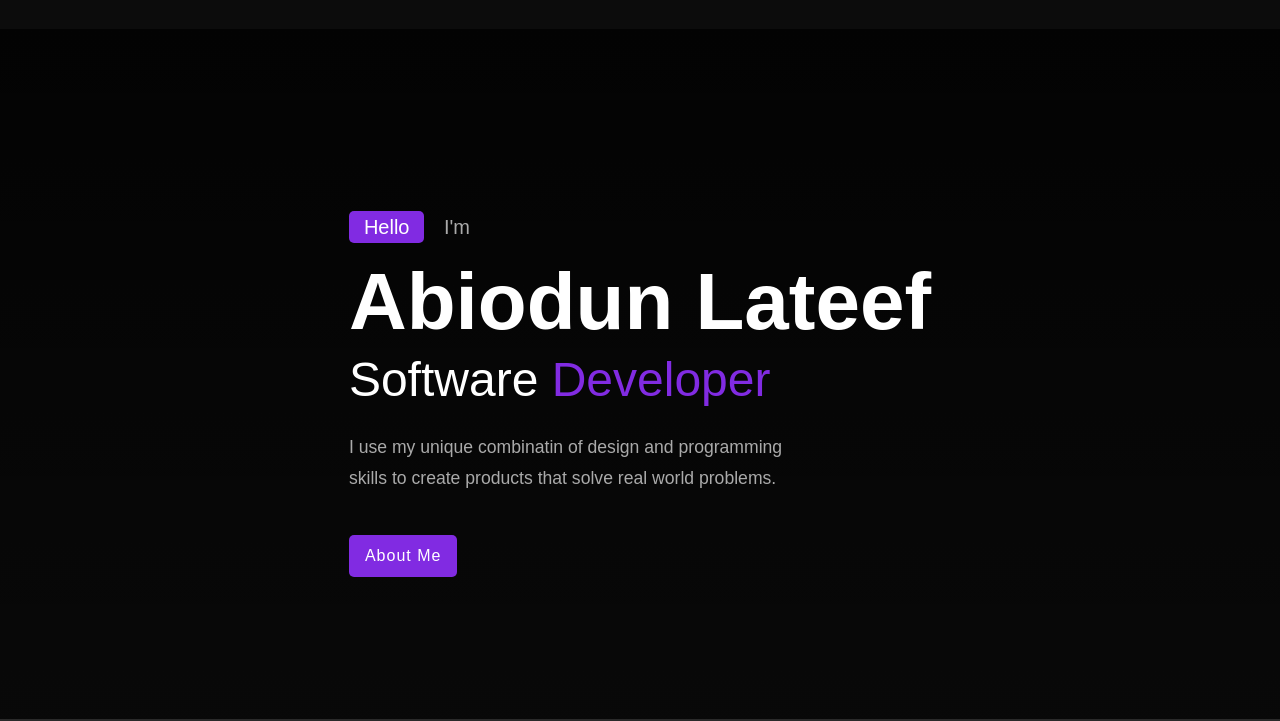
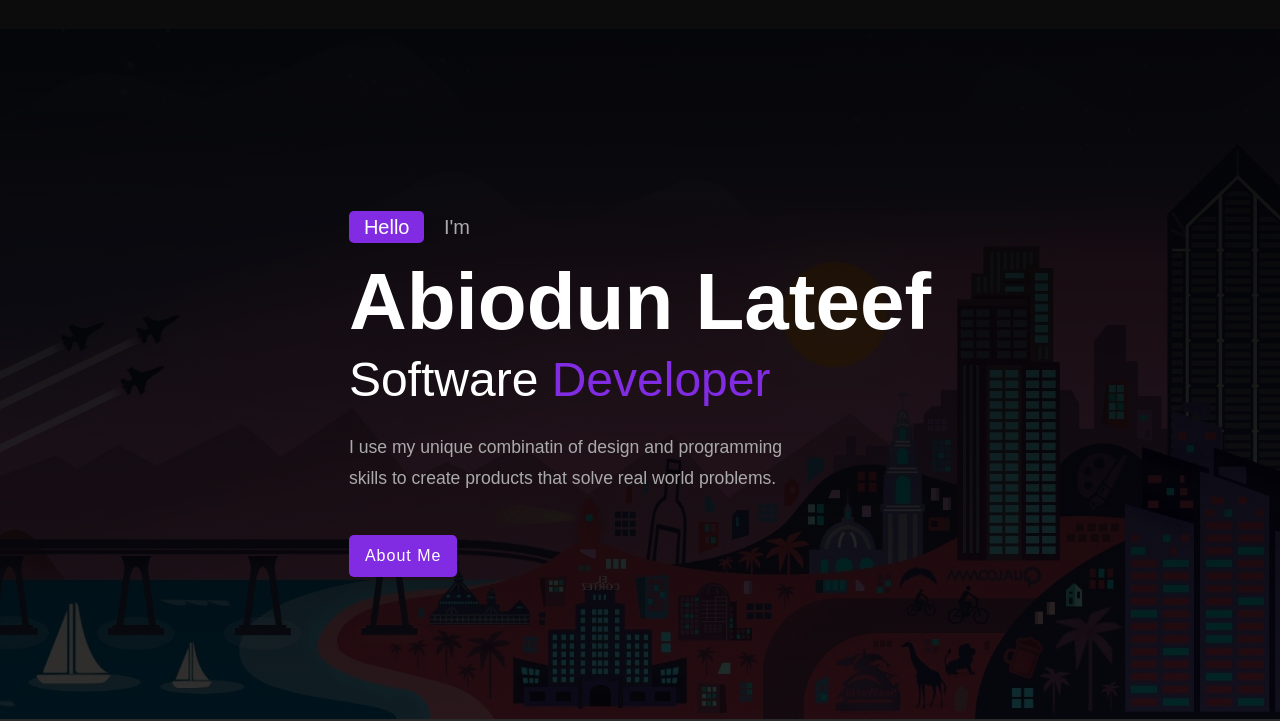
Before and after one commit to Emax-commits/Portfoliowebpage, a plain HTML site: page index.html in a window 1280 px wide. Shown: the part 81-802 px from the top of the page. Drawn offline with nearby package versions, Linux system fonts and the light colour scheme; a web font is replaced by a local one.

Commit message:
Update style.css

```diff
--- a/style.css
+++ b/style.css
@@ -80,7 +80,7 @@ span{
     position: relative;
     height: 100vh;
     width: 100%;
-    background: linear-gradient(rgba(0, 0, 0, 0.95), rgba(0, 0, 0, 0.8)) , url(Images/back.jpg);
+    background: linear-gradient(rgba(0, 0, 0, 0.95), rgba(0, 0, 0, 0.8)) , url(back.jpg);
    display: flex;
    justify-content: center;
    align-items: center;
```
